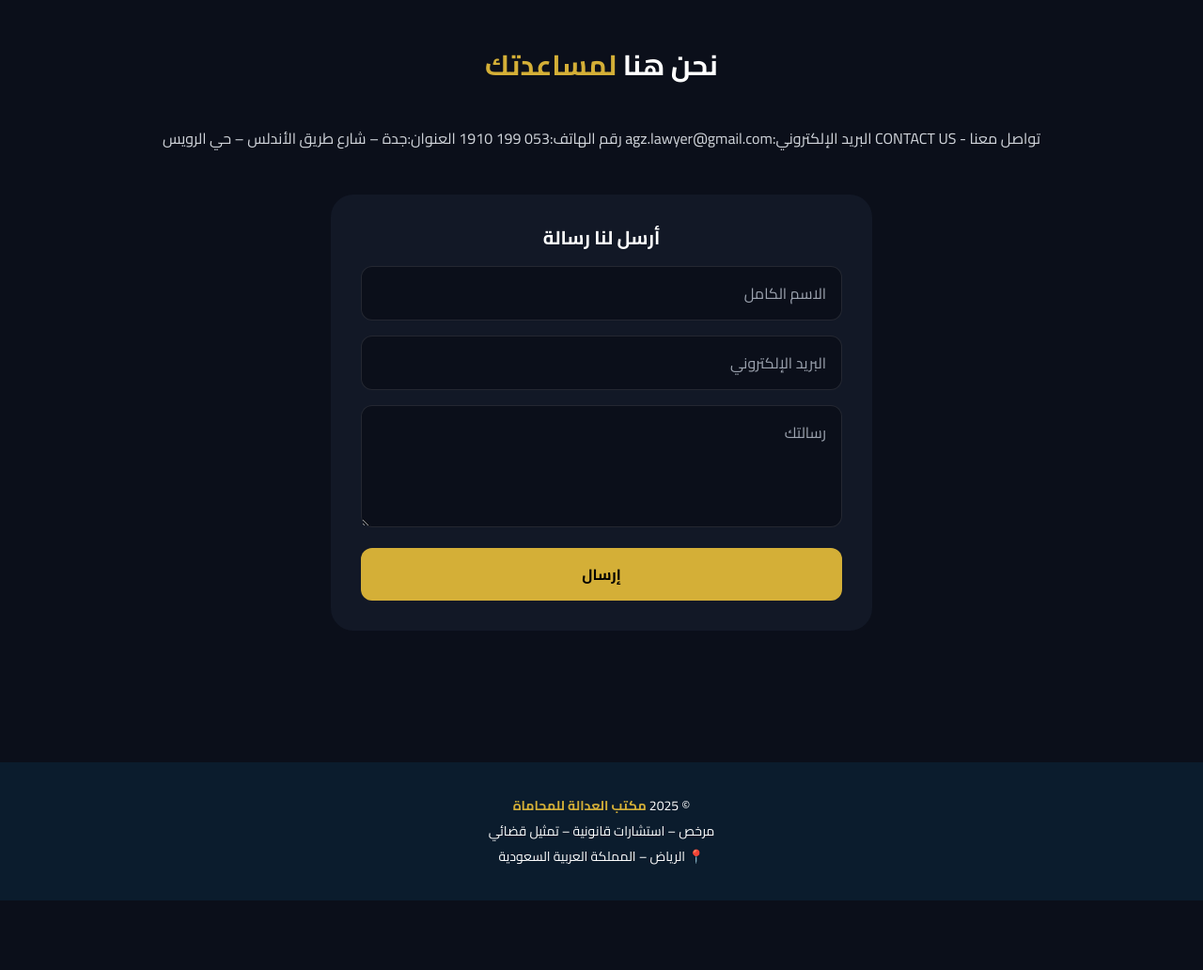
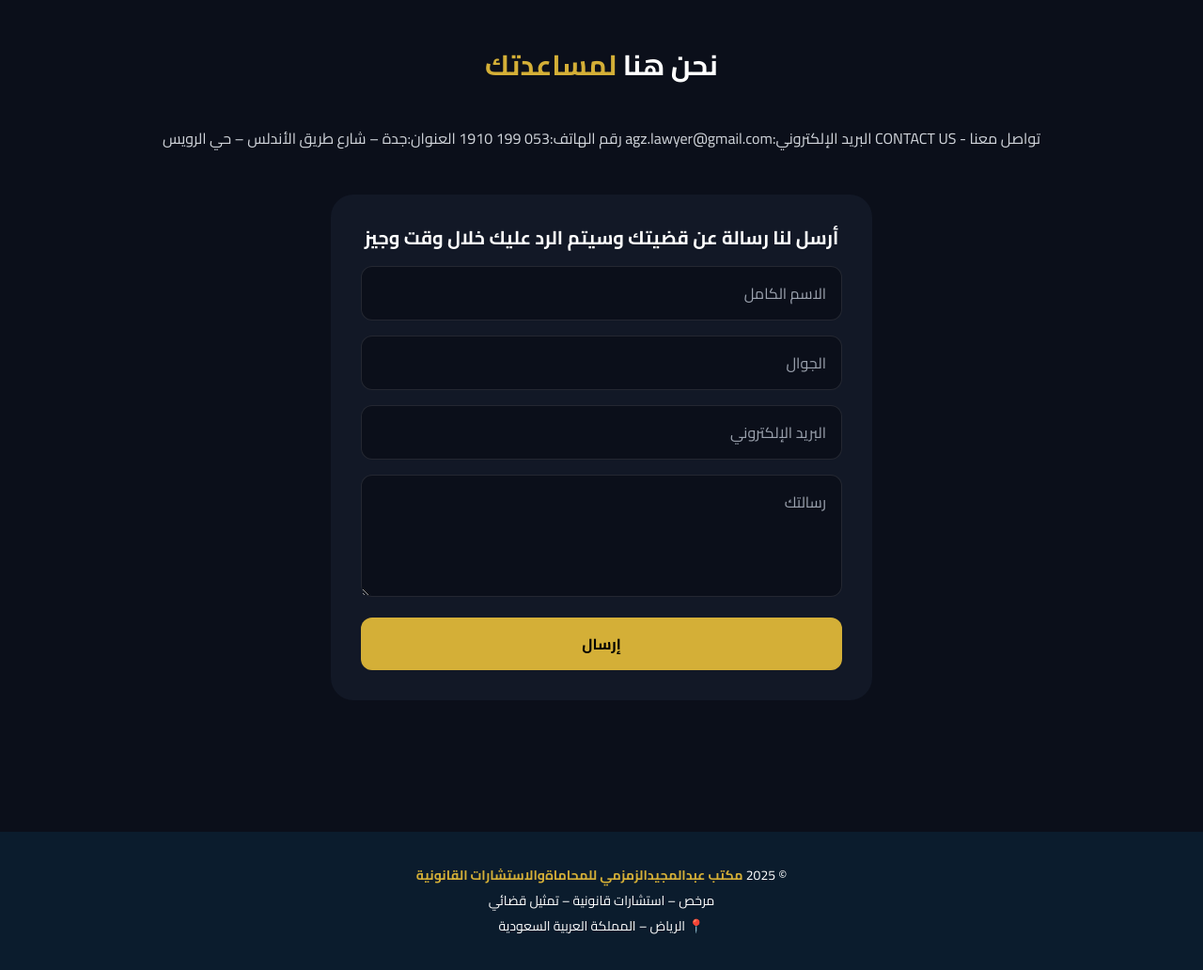
Before and after one commit to yasser-dev2024/moahmatcom, a Django app: page / in a window 1280 px wide. Shown: the part 2867-3899 px from the top of the page at 94% size. Before the commit the page ends 3825 px from the top, so only its background shows below. Run offline with Django 5.2, Linux system fonts and the light colour scheme; data comes from the database, SQL or seed files in the repository; both versions use the stored data as it was after the commit; some libraries are stand-ins or nearby versions.

Commit message:
بعد ضبط ارسال رسالة للواتساب للمحامي

```diff
--- a/templates/footer.html
+++ b/templates/footer.html
@@ -24,7 +24,7 @@
 <body>
 
 <footer class="footer">
-  <p>© 2025 <span>مكتب العدالة للمحاماة</span></p>
+  <p>© 2025 <span>مكتب عبدالمجيدالزمزمي للمحاماةوالاستشارات القانونية</span></p>
   <p>مرخص – استشارات قانونية – تمثيل قضائي</p>
   <p>📍 الرياض – المملكة العربية السعودية</p>
 </footer>
--- a/templates/index.html
+++ b/templates/index.html
@@ -49,14 +49,12 @@
         align-items: center;
       }
 
-      /* ✅ تعديل عرض اللابتوب فقط: خدماتنا تصبح مربعات متجاورة */
       .services-grid {
         display: grid !important;
         grid-template-columns: repeat(3, 1fr);
         gap: 32px;
       }
 
-      /* ✅ لتكون مربعات أكبر ومتساوية على اللابتوب فقط */
       .services-grid > div {
         min-height: 360px;
       }
@@ -90,7 +88,6 @@
 
 <body class="bg-dark text-white font-cairo">
 
-<!-- ================= HEADER ================= -->
 {% include "header.html" %}
 
 <!-- ================= HERO ================= -->
@@ -163,7 +160,6 @@
       </p>
     </div>
 
-    <!-- ✅ لم نلمس هذا السطر نهائيًا (يحافظ على الجوال كما هو) -->
     <div class="services-grid flex flex-col space-y-4 sm:space-y-6 lg:space-y-0">
 
       {% for service in services %}
@@ -268,12 +264,22 @@
 العنوان:جدة – شارع طريق الأندلس – حي الرويس
     </div>
 
-    <form class="bg-card rounded-3xl p-6 sm:p-8 space-y-4 max-w-xl mx-auto">
-      <h3 class="text-lg sm:text-xl font-bold text-center">أرسل لنا رسالة</h3>
-      <input type="text" placeholder="الاسم الكامل" class="w-full p-3 sm:p-4 rounded-xl bg-dark border border-white/10">
-      <input type="email" placeholder="البريد الإلكتروني" class="w-full p-3 sm:p-4 rounded-xl bg-dark border border-white/10">
-      <textarea rows="4" placeholder="رسالتك" class="w-full p-3 sm:p-4 rounded-xl bg-dark border border-white/10"></textarea>
-      <button class="w-full bg-gold text-black font-bold py-3 sm:py-4 rounded-xl">
+    <form id="contactForm" class="bg-card rounded-3xl p-6 sm:p-8 space-y-4 max-w-xl mx-auto">
+      <h3 class="text-lg sm:text-xl font-bold text-center">أرسل لنا رسالة عن قضيتك وسيتم الرد عليك خلال وقت وجيز</h3>
+
+      <input id="contactName" type="text" placeholder="الاسم الكامل"
+             class="w-full p-3 sm:p-4 rounded-xl bg-dark border border-white/10">
+
+      <input id="contactPhone" type="text" placeholder="الجوال"
+             class="w-full p-3 sm:p-4 rounded-xl bg-dark border border-white/10">
+
+      <input id="contactEmail" type="email" placeholder="البريد الإلكتروني"
+             class="w-full p-3 sm:p-4 rounded-xl bg-dark border border-white/10">
+
+      <textarea id="contactMessage" rows="4" placeholder="رسالتك"
+                class="w-full p-3 sm:p-4 rounded-xl bg-dark border border-white/10"></textarea>
+
+      <button type="submit" class="w-full bg-gold text-black font-bold py-3 sm:py-4 rounded-xl">
         إرسال
       </button>
     </form>
@@ -281,7 +287,6 @@
   </div>
 </section>
 
-<!-- ================= FOOTER ================= -->
 {% include "footer.html" %}
 
 <!-- ================= INFO MODAL ================= -->
@@ -312,14 +317,48 @@ function closeInfo(){
 }
 </script>
 
-<!-- ✅ ويدجت صفحة المستخدم (دائري – ثابت يسار الشاشة) -->
+<!-- ================= CONTACT → WHATSAPP SCRIPT ================= -->
+<script>
+document.getElementById("contactForm").addEventListener("submit", function(e){
+  e.preventDefault();
+
+  const name = document.getElementById("contactName").value.trim();
+  const phone = document.getElementById("contactPhone").value.trim();
+  const email = document.getElementById("contactEmail").value.trim();
+  const message = document.getElementById("contactMessage").value.trim();
+
+  if(!name || !phone || !email || !message){
+    alert("الرجاء تعبئة جميع الحقول");
+    return;
+  }
+
+  const whatsappNumber = "966531991910";
+
+  const text =
+`السلام عليكم،
+لدي استفسار قانوني:
+
+الاسم: ${name}
+الجوال: ${phone}
+البريد: ${email}
+
+الرسالة:
+${message}`;
+
+  window.open(
+    `https://wa.me/${whatsappNumber}?text=${encodeURIComponent(text)}`,
+    "_blank"
+  );
+});
+</script>
+
+<!-- ================= USER WIDGET ================= -->
 {% if request.user.is_authenticated %}
 <a href="{% url 'user_dashboard' %}"
    class="fixed bottom-6 left-6 z-[9998] group flex flex-col items-center gap-2">
   <div class="w-14 h-14 sm:w-16 sm:h-16 rounded-full bg-card border border-gold/70 flex items-center justify-center
               shadow-[0_18px_45px_rgba(212,175,55,0.18)] hover:bg-gold transition">
-    <!-- أيقونة شخص (بدون صور خارجية حتى لا تتعطل) -->
-    <svg class="w-7 h-7 sm:w-8 sm:h-8 text-gold group-hover:text-black transition" viewBox="0 0 24 24" fill="currentColor" aria-hidden="true">
+    <svg class="w-7 h-7 sm:w-8 sm:h-8 text-gold group-hover:text-black transition" viewBox="0 0 24 24" fill="currentColor">
       <path d="M12 12c2.761 0 5-2.239 5-5S14.761 2 12 2 7 4.239 7 7s2.239 5 5 5zm0 2c-4.418 0-8 2.239-8 5v1c0 .552.448 1 1 1h14c.552 0 1-.448 1-1v-1c0-2.761-3.582-5-8-5z"/>
     </svg>
   </div>
```
Also changed, not shown: db.sqlite3.
